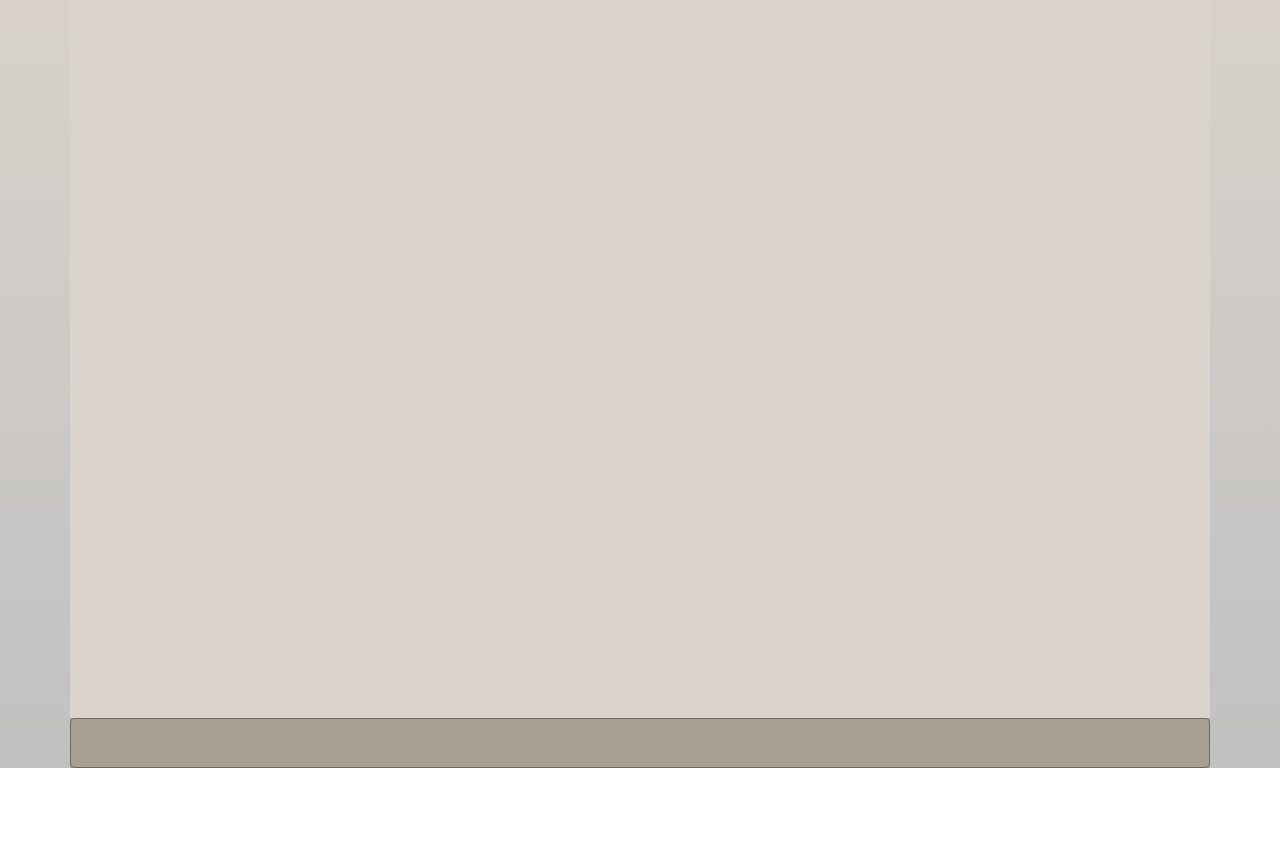
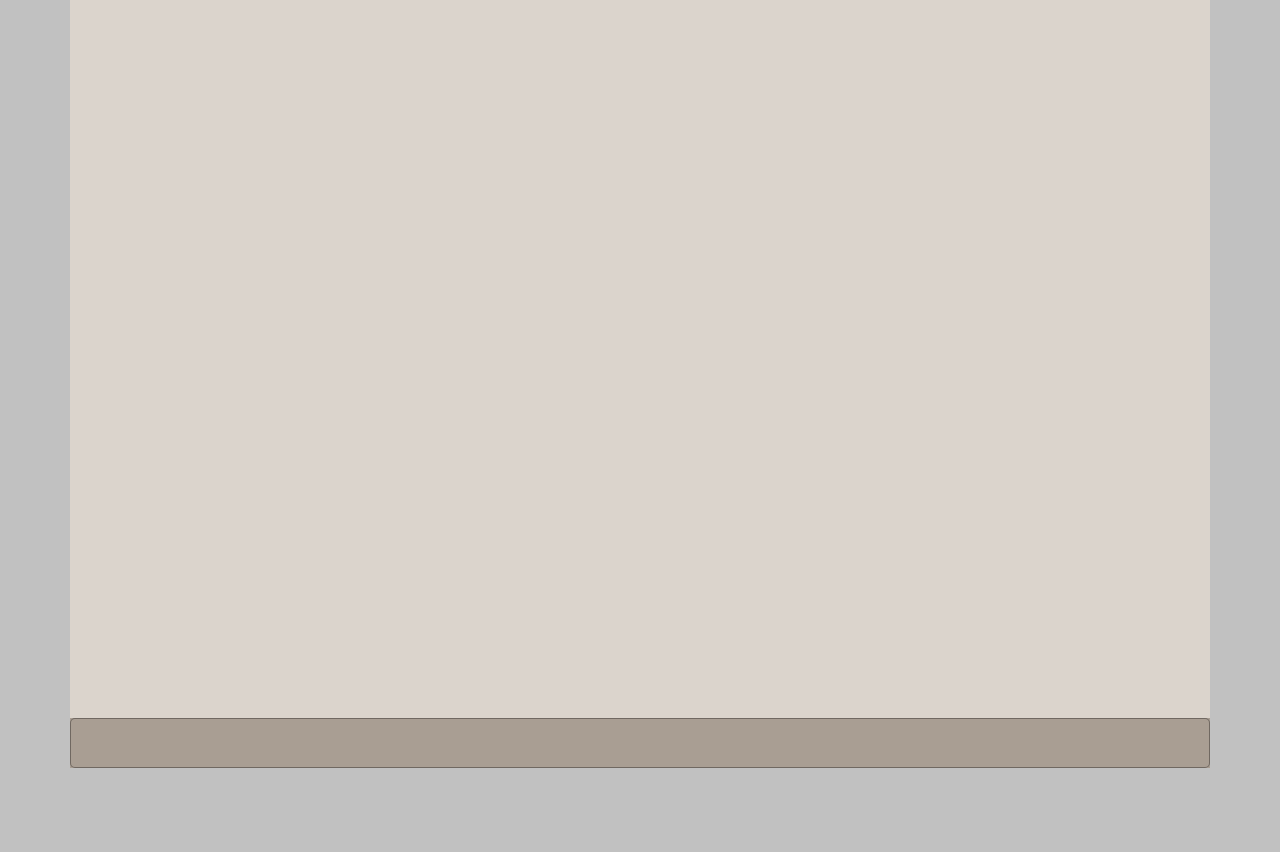
Before and after one commit to PontusPaulsson/webshop, a website built with webpack: page front-end/src/index.html in a window 1280 px wide. Shown: the part 108-960 px from the top of the page. Built offline with nearby package versions, Linux system fonts and the light colour scheme; files whose address does not match are found by name.

Commit message:
Fixed bug with background-color and viewheight.

```diff
--- a/front-end/src/styles/index.css
+++ b/front-end/src/styles/index.css
@@ -1,6 +1,7 @@
 /* 595959-7f7f7f-bea8aa-828e82-074f57 */
 body{
-    background: linear-gradient(#dbd4cc, #c1c1c1);
+    /*background: linear-gradient(#dbd4cc, #c1c1c1);*/
+    background-color: #c1c1c1;
     height: 100%;
 }
 .main-view {
```
